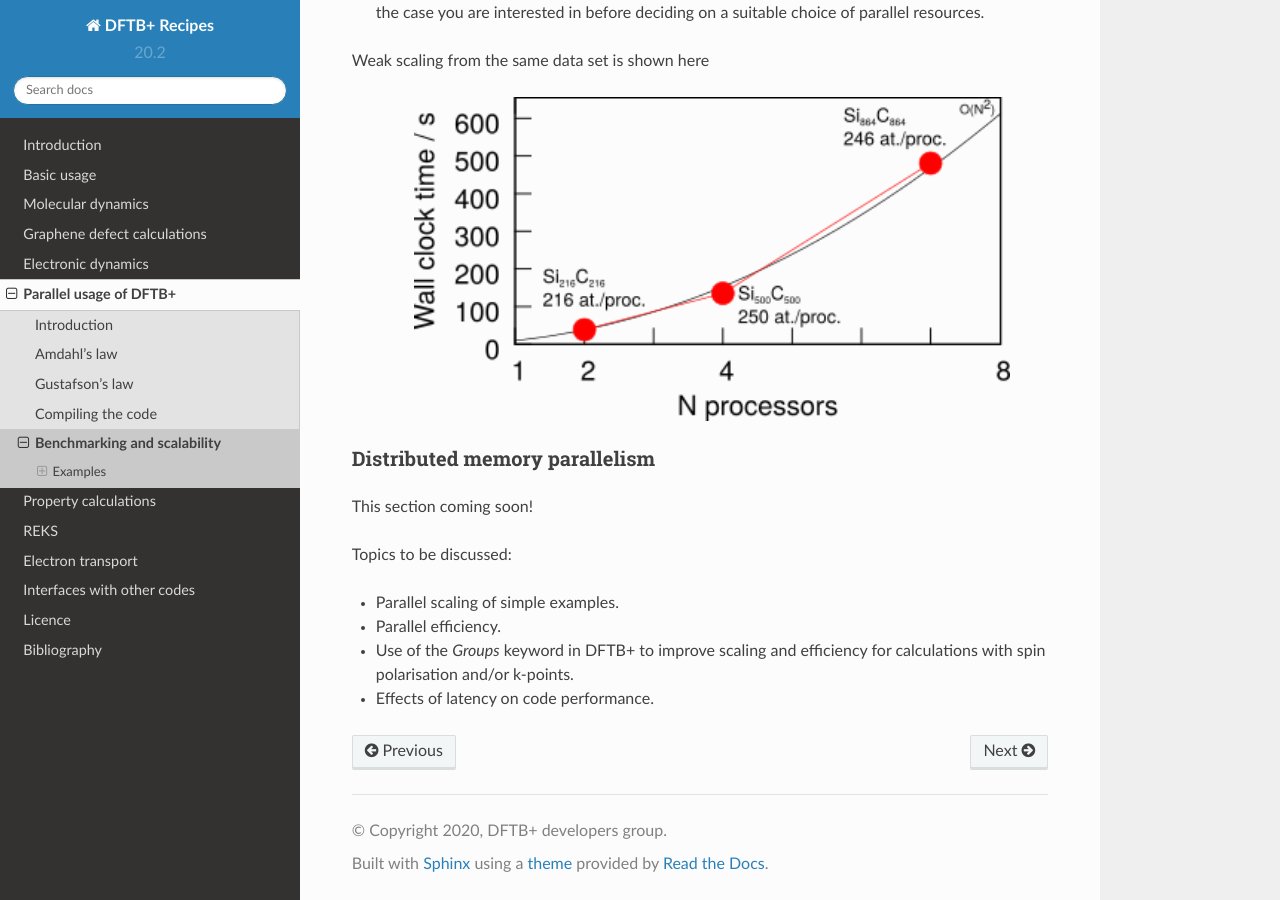
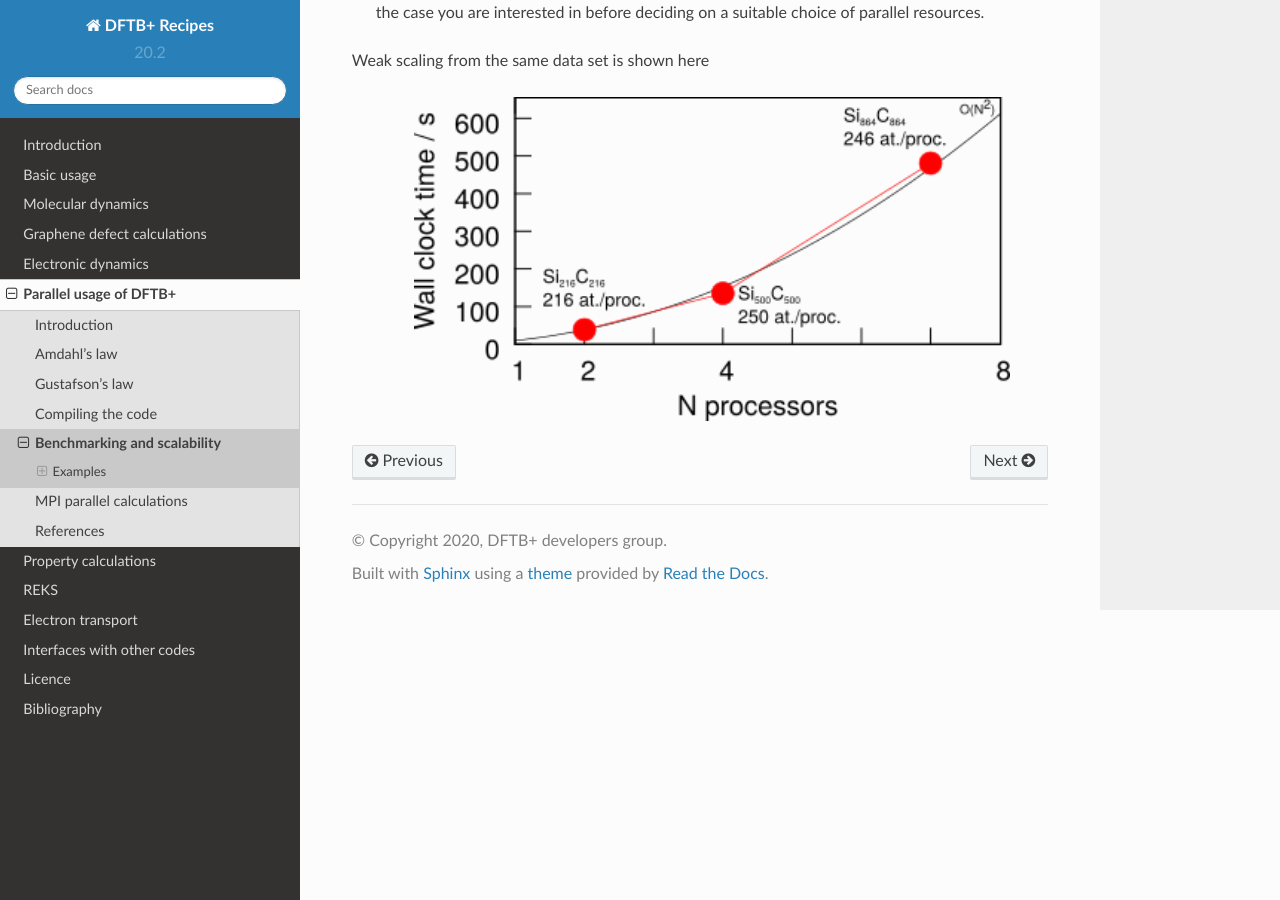
Before and after one commit to dftbplus/recipes, a Sphinx documentation site: the page built from docs/parallel/benchmarking.rst, in a window 1280 px wide and 900 px high, scrolled down 2383 px. Built offline with Sphinx 7.4.7 and the Read the Docs theme 2.0.0, drawn with Linux system fonts in a browser that asks for light colours.

Commit message:
Start of MPI parallel examples

```diff
--- a/docs/parallel/benchmarking.rst
+++ b/docs/parallel/benchmarking.rst
@@ -112,20 +112,3 @@
      :height: 40ex
      :align: center
      :alt: Weak scaling for some SiC supercells.
-
-
-Distributed memory parallelism
-^^^^^^^^^^^^^^^^^^^^^^^^^^^^^^
-
-This section coming soon!
-
-Topics to be discussed:
-
-* Parallel scaling of simple examples.
-
-* Parallel efficiency.
-
-* Use of the `Groups` keyword in DFTB+ to improve scaling and efficiency for
-  calculations with spin polarisation and/or k-points.
-
-* Effects of latency on code performance.
--- a/docs/parallel/index.rst
+++ b/docs/parallel/index.rst
@@ -11,3 +11,4 @@
    amdahl.rst
    compiling.rst
    benchmarking.rst
+   mpi.rst
```
Also changed, not shown: docs/parallel/mpi.rst (added, +69 -0 lines).
